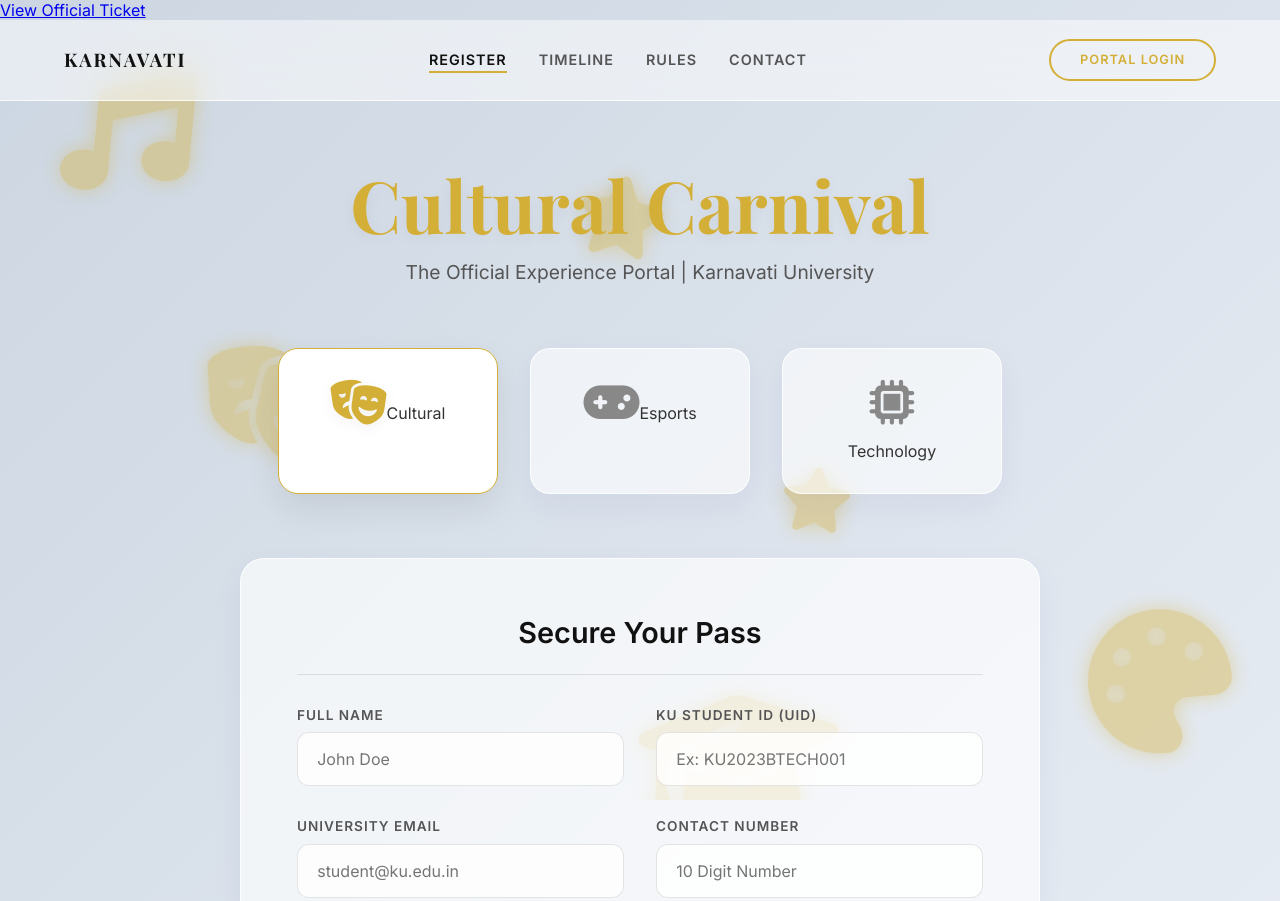
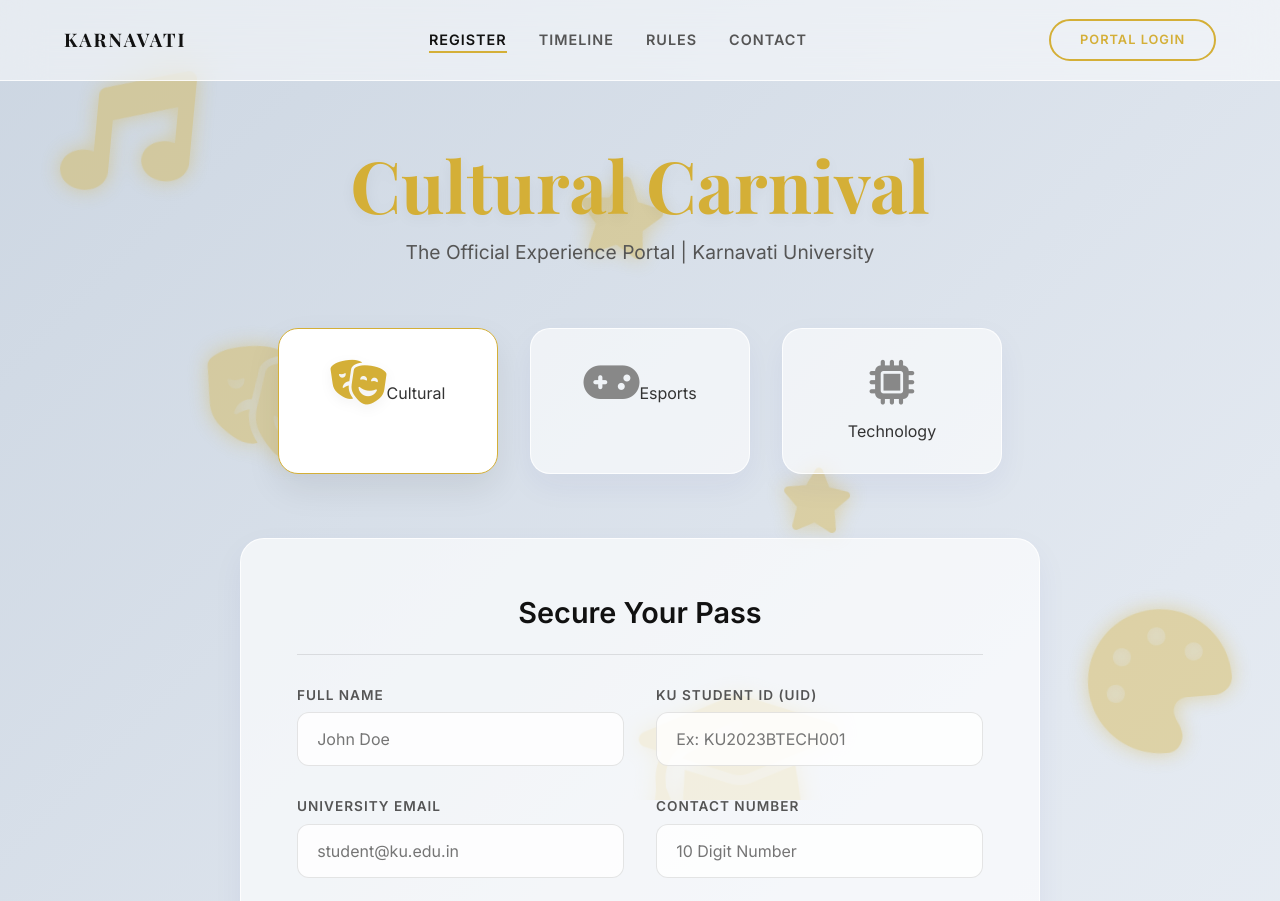
Before and after one commit to Dhairya012-P/event-registration-system, a website: page public/index.html in a window 1280 px wide. Shown: the top 901 px of the page. Drawn offline with nearby package versions, Linux system fonts and the light colour scheme; no server answers.

Commit message:
Remove ticket download link from index.html
Removed the 'View Official Ticket' link from the index.html.

```diff
--- a/public/index.html
+++ b/public/index.html
@@ -7,9 +7,6 @@
 
     <link rel="icon" href="./logo3.jpg" type="image/jpeg">
     <link rel="stylesheet" href="https://cdnjs.cloudflare.com/ajax/libs/font-awesome/6.4.0/css/all.min.css">
-    <a href="/api/download-ticket/${ticketId}" class="view-ticket-btn">
-    View Official Ticket
-</a>
 
     <style>
         /* =========================================
```
